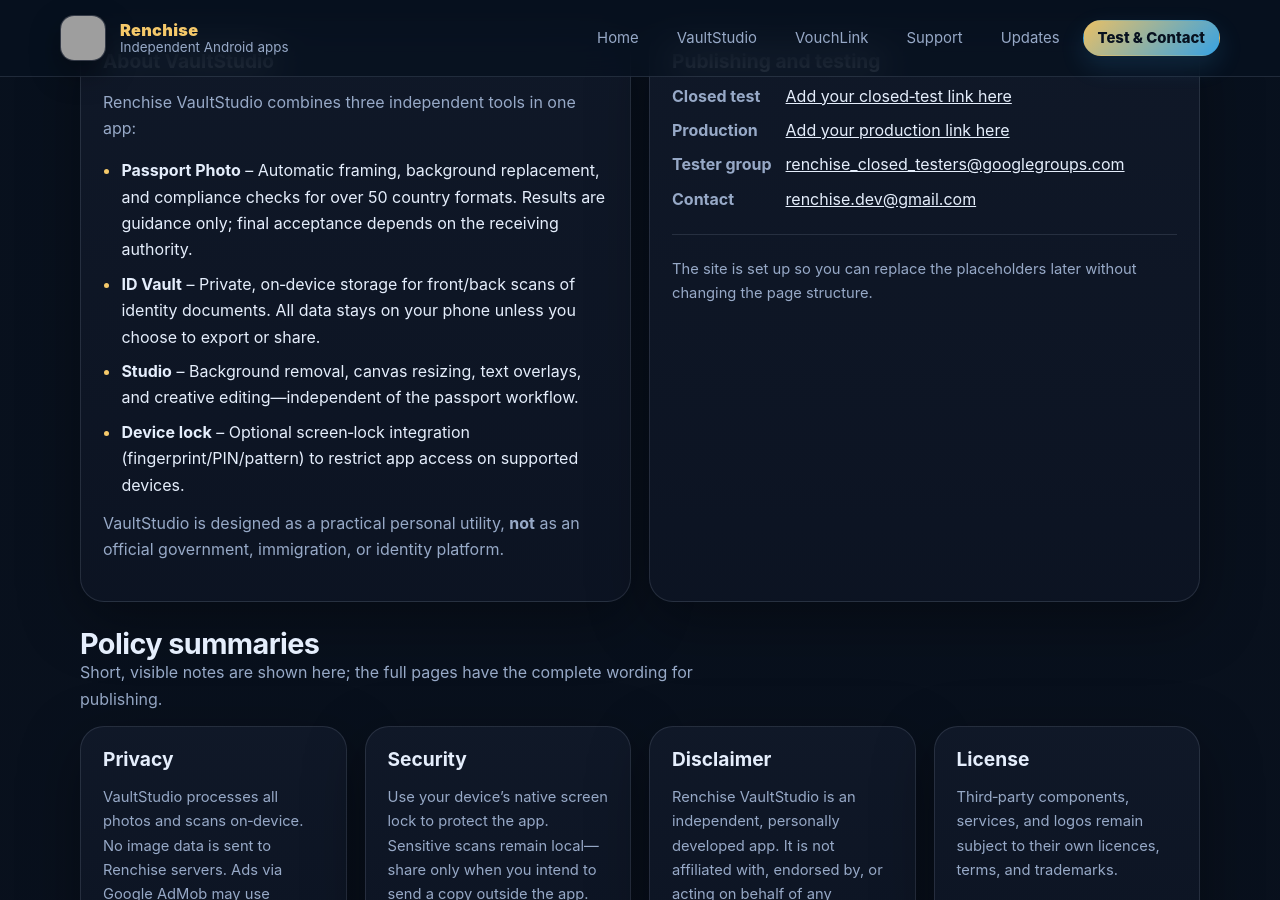
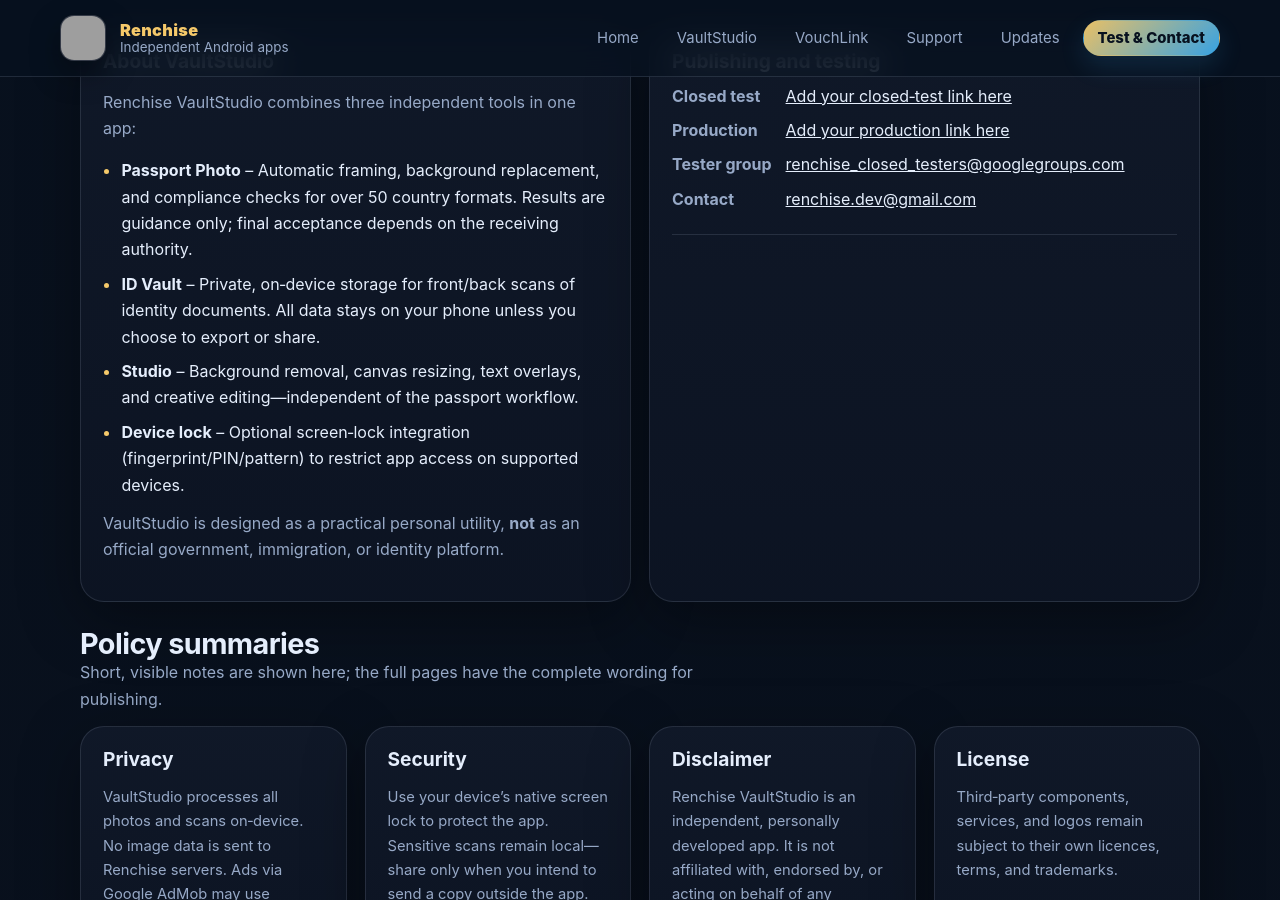
Before and after one commit to renchise/renchise.github.io, a Jekyll site: the page built from vaultstudio/index.html, in a window 1280 px wide and 900 px high, scrolled down 1460 px. Built offline with Jekyll 4.4.1, drawn with Linux system fonts in a browser that asks for light colours; grey boxes are pictures that could not be loaded.

Commit message:
Update index.html

```diff
--- a/vaultstudio/index.html
+++ b/vaultstudio/index.html
@@ -82,7 +82,7 @@
            <div class="val"><a href="mailto:renchise.dev@gmail.com">renchise.dev@gmail.com</a></div>
         </div>
         <hr class="sep">
-        <p class="note">The site is set up so you can replace the placeholders later without changing the page structure.</p>
+
       </div>
     </div>
 
```
